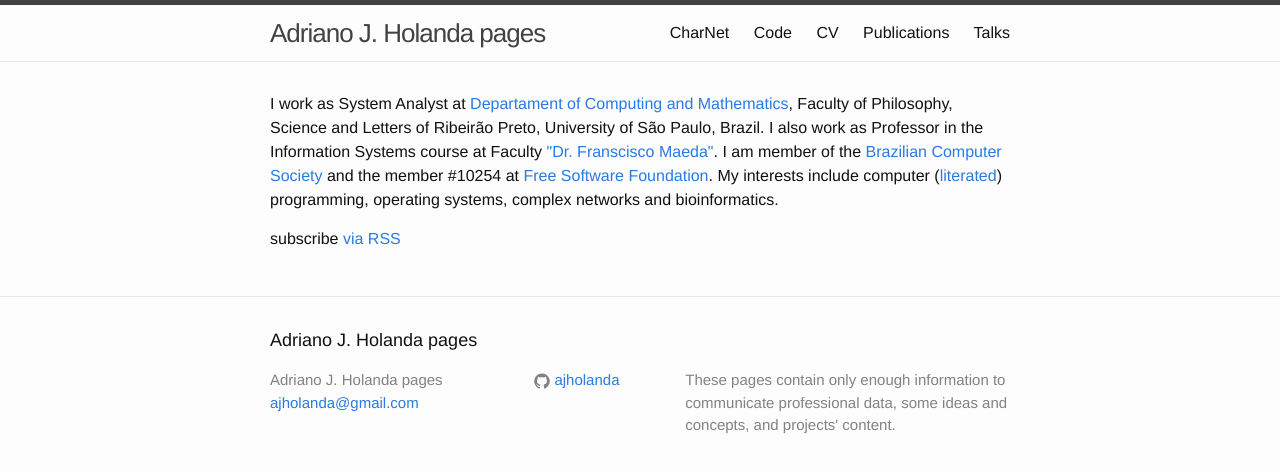
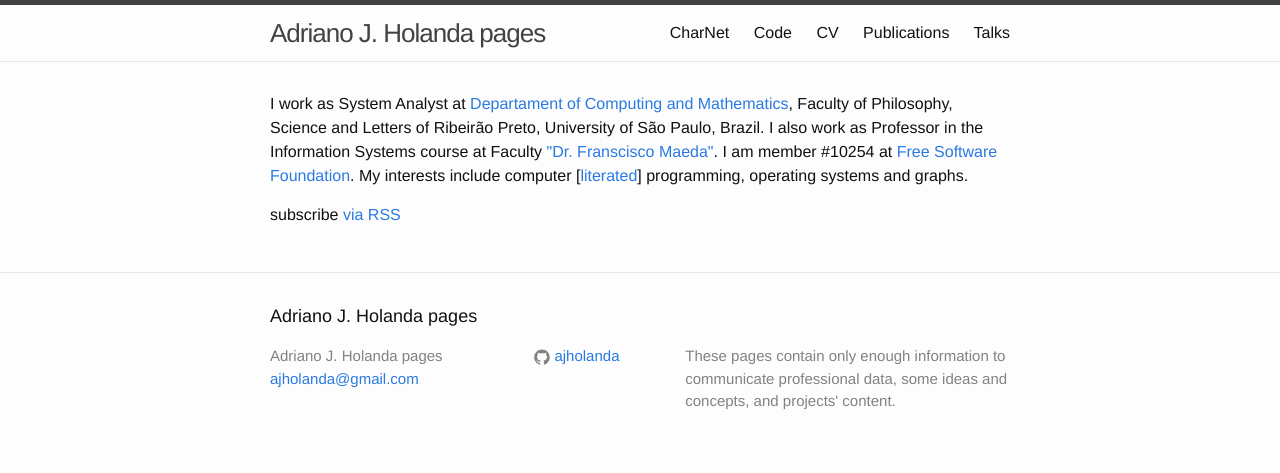
Before and after one commit to ajholanda/ajholanda.github.io, a Jekyll site: the page built from index.html, in a window 1280 px wide. Shown: the top 473 px of the page. Built offline with Jekyll 4.4.1, drawn with Linux system fonts in a browser that asks for light colours.

Commit message:
remove SBC affiliation and update interests

```diff
--- a/index.html
+++ b/index.html
@@ -11,12 +11,10 @@ layout: default
   I also work as Professor in the Information Systems course
   at Faculty <a href="http://www.fafram.com.br/index.php/graduacao/sistemas-de-informacao">
   "Dr. Franscisco Maeda"</a>.
-  I am member of
-  the <a href="http://www.sbc.org.br">Brazilian Computer Society</a>
-  and the member #10254 at <a href="https://www.fsf.org">Free Software
+  I am member #10254 at <a href="https://www.fsf.org">Free Software
   Foundation</a>. My interests include computer
-  (<a href="https://www-cs-faculty.stanford.edu/~knuth/lp.html">literated</a>)
-  programming, operating systems, complex networks and bioinformatics.
+  [<a href="https://www-cs-faculty.stanford.edu/~knuth/lp.html">literated</a>]
+  programming, operating systems and graphs.
 </p>
 
   <p class="rss-subscribe">subscribe <a href="{{ "/feed.xml" | prepend: site.baseurl }}">via RSS</a></p>
```
